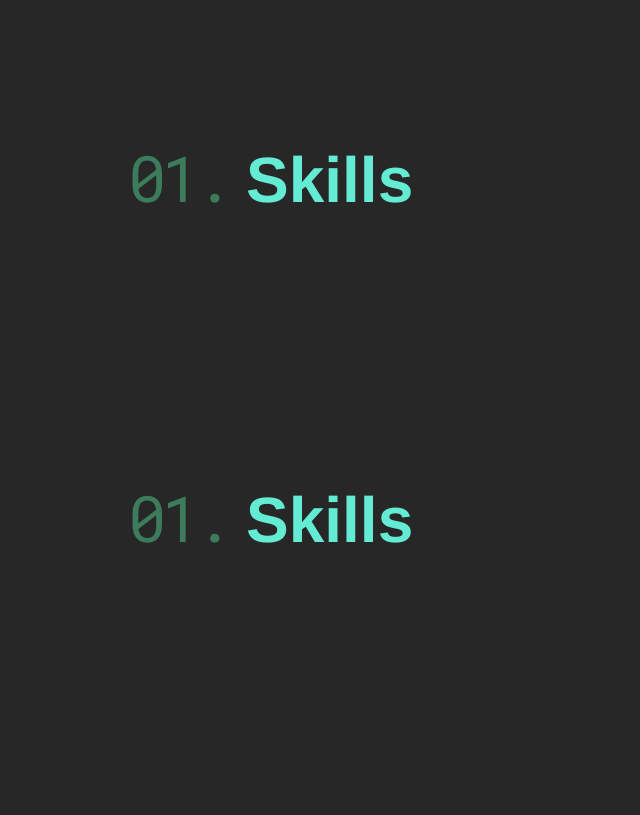
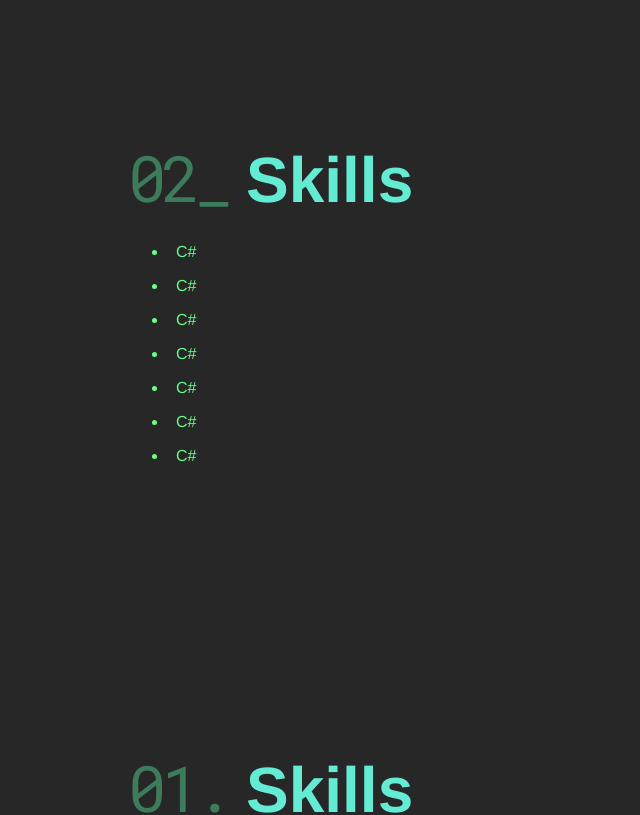
Before and after one commit to hbrockster/personal-site, a Vue app in the folder client/: page /#/about#about in a window 1280 px wide. Before the commit this address led to /#/about#about#about. Shown: the part 1000-1815 px from the top of the page, without its empty margins (0-640 px from the left). Before the commit the page ends 1687 px from the top, so only its background shows below. Built offline with nearby package versions, Linux system fonts and the light colour scheme; no server answers.

Commit message:
Adding skills

```diff
--- a/client/src/App.vue
+++ b/client/src/App.vue
@@ -3,6 +3,7 @@
     <NavigationBar />
     <Introduction />
     <About/>
+    <Skills/>
     <Section class="section-reset" name="Skills"  number="01."/>
     <Section name="Skills" number="01."/>
   </div>
@@ -14,8 +15,9 @@
 import Introduction from '@/components/Introduction.vue';
 import Section from '@/components/Section.vue';
 import About from '@/components/About.vue';
+import Skills from '@/components/Skills.vue';
 
-@Component({ components: { NavigationBar, Introduction, Section, About }})
+@Component({ components: { NavigationBar, Introduction, Section, About, Skills }})
 export default class App extends Vue {
 }
 </script>
--- a/client/src/components/About.vue
+++ b/client/src/components/About.vue
@@ -14,7 +14,7 @@
         </p>
       </template>
   </Section>
-</template>s
+</template>
 <script lang="ts">
 import { Component, Vue } from 'vue-property-decorator';
 import Section from '@/components/Section.vue';
@@ -23,5 +23,3 @@
 export default class About extends Vue {
 }
 </script>
-<style>
-</style>
--- /dev/null
+++ b/client/src/components/Skills.vue
@@ -0,0 +1,31 @@
+<template>
+  <Section
+    name="Skills"
+    number="02_"
+  >
+      <template>
+        <ul>
+            <li>C#</li>
+            <li>C#</li>
+            <li>C#</li>
+            <li>C#</li>
+            <li>C#</li>
+            <li>C#</li>
+            <li>C#</li>
+        </ul>
+      </template>
+  </Section>
+</template>
+<script lang="ts">
+import { Component, Vue } from 'vue-property-decorator';
+import Section from '@/components/Section.vue';
+
+@Component({ components: { Section, }})
+export default class Skills extends Vue {
+}
+</script>
+<style>
+li {
+    padding: 0.5rem;
+}
+</style>
```
